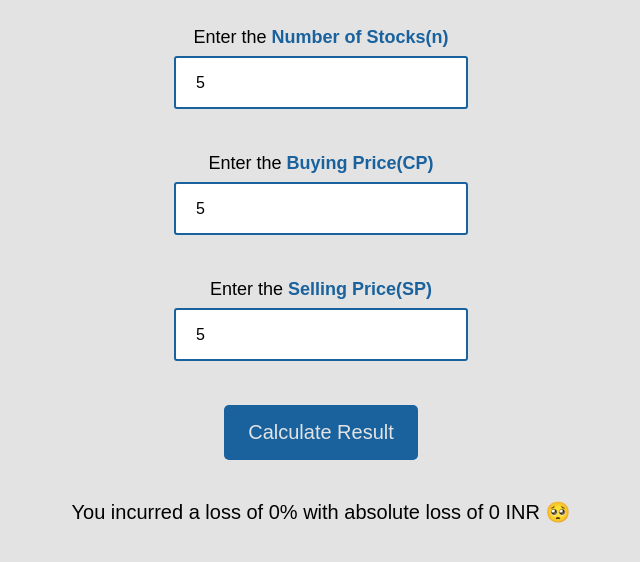
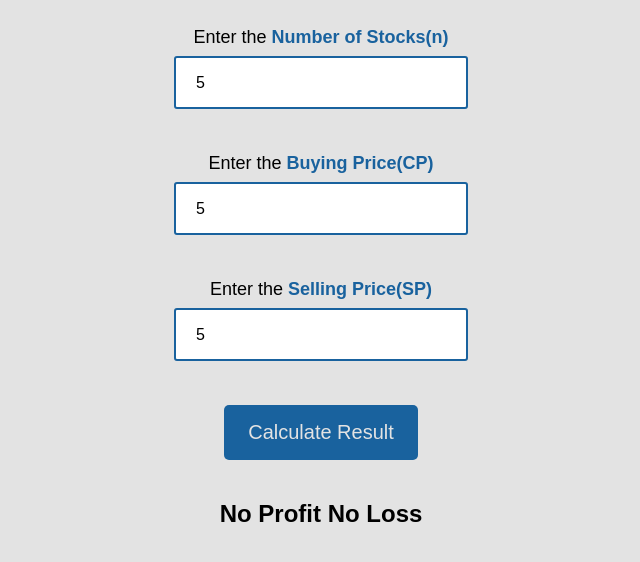
Before and after one commit to partharora100/neog-pnl-calculator, a plain HTML site: page index.html in a window 1280 px wide. Both pictures are taken after typing "5", "5", "5" into the empty fields and a click on the button "Calculate Result". Shown: the part 58-620 px from the top of the page, without its empty margins (319-959 px from the left). Drawn offline with Linux system fonts and the light colour scheme.

Commit message:
refactor: added a msg for no pnl

```diff
--- a/app.js
+++ b/app.js
@@ -34,6 +34,9 @@ const calculateNet = function () {
       showMessage(
         `You made a gain of ${percentReturn}% with absolute gain of ${absoluteReturnTotal} INR 🤑`
       );
+    }
+    if (absoluteReturnStock == 0) {
+      showMessage("No Profit No Loss");
     } else {
       showMessage(
         `You incurred a loss of ${percentReturn}% with absolute loss of ${absoluteReturnTotal} INR 🥺`
--- a/style.css
+++ b/style.css
@@ -59,7 +59,8 @@ label span {
 
 .message {
   margin-top: 40px;
-  font-size: 20px;
+  font-size: 24px;
+  font-weight: bold;
   text-align: center;
 }
 
```
Also changed, not shown: 1 other file.
